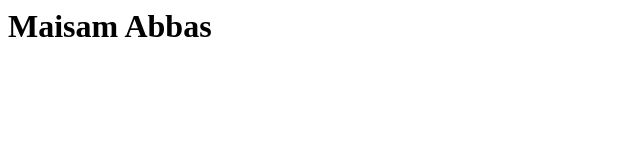
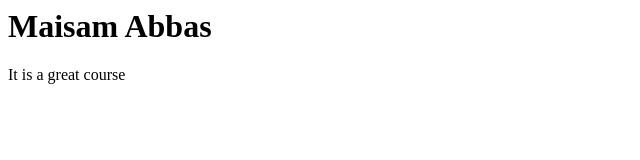
Before and after one commit to msmworld/MyAssignments, a plain HTML site: page module3-assignment/index.html in a window 1280 px wide. Shown: the full height of the page, 0-640 px from the left. Drawn offline with Linux system fonts and the light colour scheme.

Commit message:
small changes

```diff
--- a/module3-assignment/index.html
+++ b/module3-assignment/index.html
@@ -8,5 +8,7 @@
 
 <h1>Maisam Abbas </h1>
 
+<p> It is a great course </p>
+
 </body>
 </html>
```
